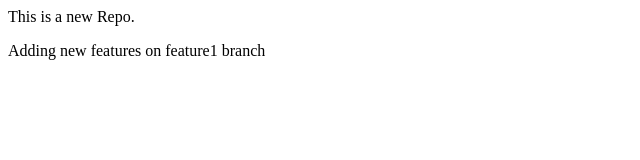
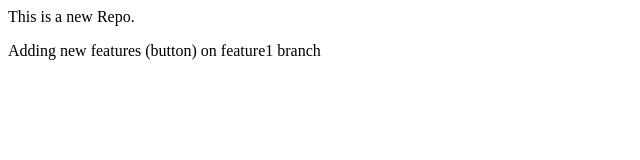
Before and after one commit to RVrishavRV/localRepo, a plain HTML site: page index.html in a window 1280 px wide. Shown: the full height of the page, 0-640 px from the left. Drawn offline with Linux system fonts and the light colour scheme.

Commit message:
Button Added in index.html file

```diff
--- a/index.html
+++ b/index.html
@@ -1,2 +1,2 @@
 <p>This is a new Repo.</p>
-<p>Adding new features on feature1 branch</p>
+<p>Adding new features (button) on feature1 branch</p>
```
